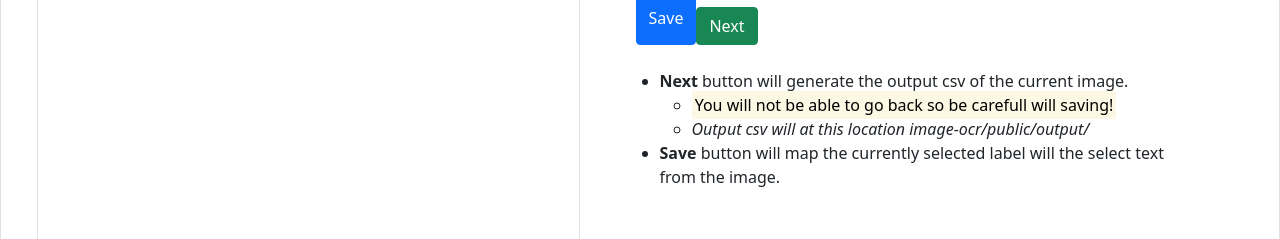
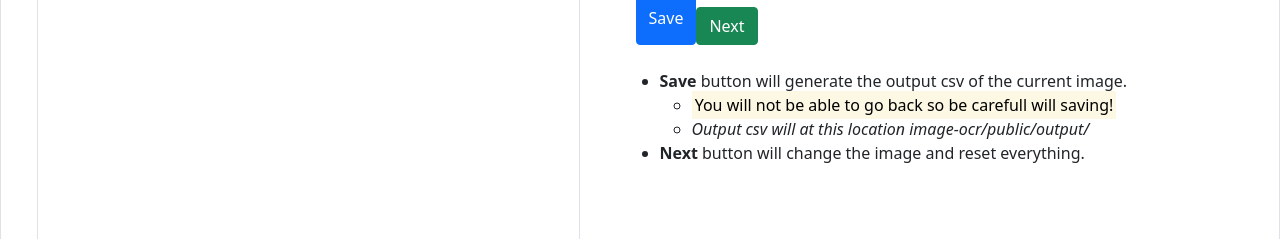
Before and after one commit to Deep1218/image-ocr, an Angular app in the folder client/: page / in a window 1280 px wide. Shown: the part 503-742 px from the top of the page. Built offline with nearby package versions, Linux system fonts and the light colour scheme; no server answers.

Commit message:
[refactor] save button will upadate data in the CSV

```diff
--- a/client/src/app/pages/invoice-detail/invoice-detail.component.html
+++ b/client/src/app/pages/invoice-detail/invoice-detail.component.html
@@ -43,7 +43,7 @@
       </div>
       <ul class="mt-4">
         <li>
-          <strong>Next</strong> button will generate the output csv of the
+          <strong>Save</strong> button will generate the output csv of the
           current image.
           <ul>
             <li>
@@ -58,8 +58,8 @@
           </ul>
         </li>
         <li>
-          <strong>Save</strong> button will map the currently selected label
-          will the select text from the image.
+          <strong>Next</strong> button will change the image and reset
+          everything.
         </li>
       </ul>
     </div>
--- a/client/src/app/upload.service.ts
+++ b/client/src/app/upload.service.ts
@@ -28,7 +28,7 @@ export class UploadService {
 
   saveCsv(updatedObj: any) {
     this.http
-      .post(`${this.apiUrl}/save/${this.currentIndex}`, { data: updatedObj })
+      .post(`${this.apiUrl}/save`, { data: updatedObj })
       .subscribe((data) => {
         console.log(data);
       });
```
